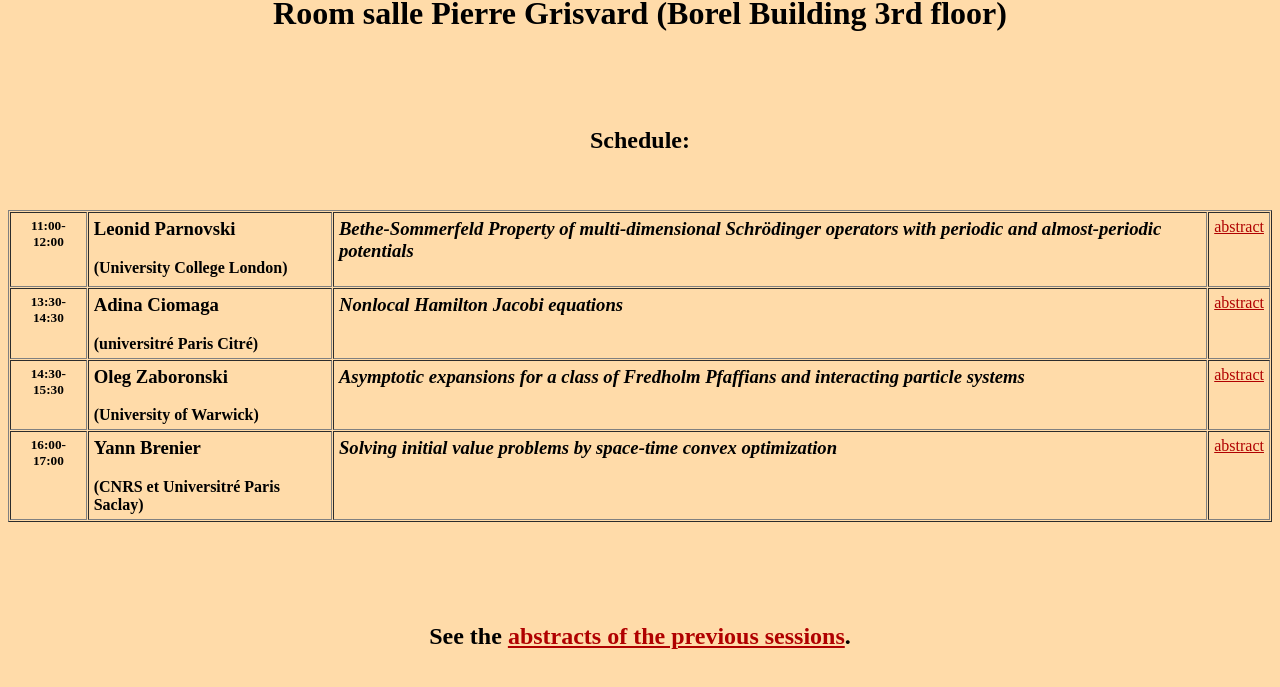
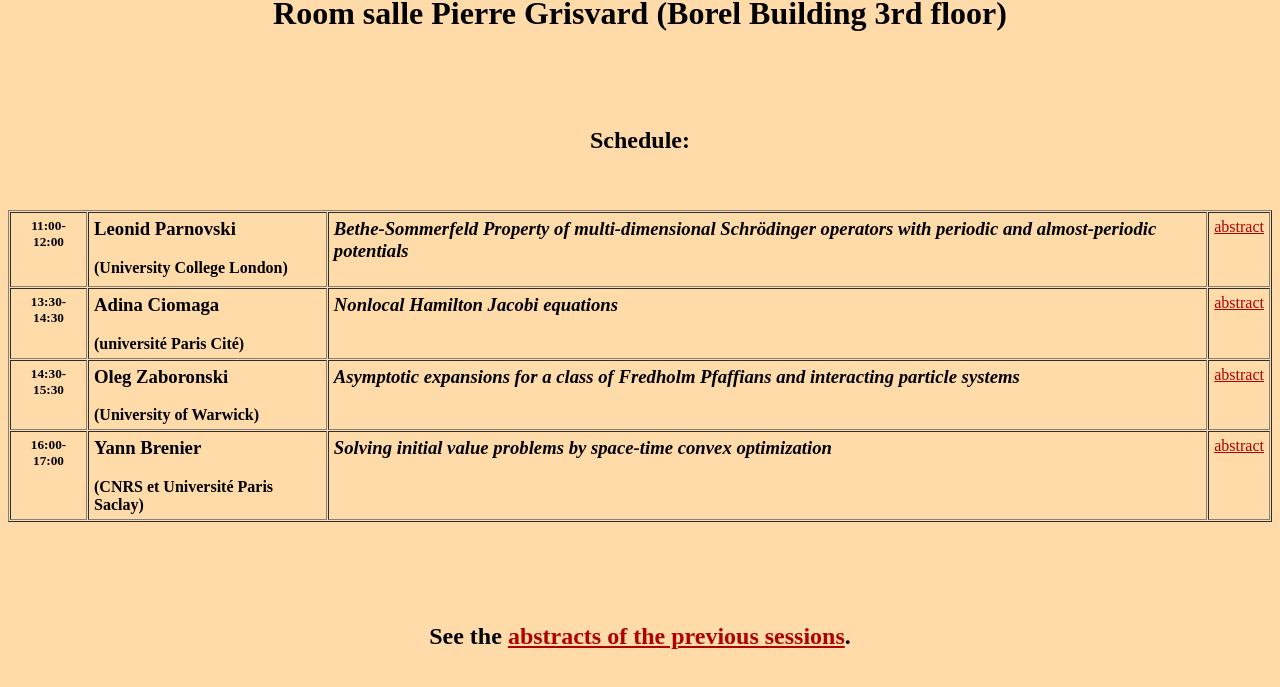
Before and after one commit to london-analysis-seminar/london-analysis-seminar.github.io, a plain HTML site: page Paris-London/index.html in a window 1280 px wide. Shown: the part 501-1188 px from the top of the page. Drawn offline with Linux system fonts and the light colour scheme.

Commit message:
Update index.html

```diff
--- a/Paris-London/index.html
+++ b/Paris-London/index.html
@@ -76,14 +76,14 @@ Schedule:
 <td valign=top align=center><h5> 11:00-12:00</h5></td>
 
   <td valign=top><b><h3>Leonid Parnovski<br></h3>(University College London)</b></td>
-  <td valign=top><i><h3>Bethe-Sommerfeld Property of multi-dimensional Schrödinger operators with periodic and almost-periodic potentials</i> </td>
+  <td valign=top><i><h3>Bethe-Sommerfeld Property of multi-dimensional Schr&ouml;dinger operators with periodic and almost-periodic potentials</i> </td>
 <td valign=top><a href="plans.abstracts.pdf"> abstract </a></td>
 </tr>
 
 
 <tr>
   <td valign=top align=center><h5> 13:30-14:30</h5></td>
-   <td valign=top><b><h3>Adina Ciomaga<br></h3>(universitr&eacute; Paris Citr&eacute;)</b></td>
+   <td valign=top><b><h3>Adina Ciomaga<br></h3>(universit&eacute; Paris Cit&eacute;)</b></td>
 </td>
 <td valign=top><i><h3>Nonlocal Hamilton Jacobi equations</h3></i></td>
 <td valign=top><a href="plans.abstracts.pdf"> abstract </a></td>
@@ -93,14 +93,14 @@ Schedule:
 <tr>
   <td valign=top align=center><h5> 14:30-15:30</h5></td>
  <td valign=top><b><h3>Oleg Zaboronski<br></h3>(University of Warwick)</b>
-<td valign=top><i><h3>Asymptotic expansions for a class of Fredholm Pfaffians and interacting particle systems</h3></i></td>
+<td valign=top><i><h3>Asymptotic expansions for a class of Fredholm Pfaffians and interacting particle systems</h3></i></td>
 
 <td valign=top><a href="plans.abstracts.pdf"> abstract </a></td>
 </tr>
 
 <tr>
   <td valign=top align=center><h5> 16:00-17:00</h5></td>
-   <td valign=top><b><h3>Yann Brenier<br></h3>(CNRS et Universitr&eacute; Paris Saclay)</b></td>
+   <td valign=top><b><h3>Yann Brenier<br></h3>(CNRS et Universit&eacute; Paris Saclay)</b></td>
 </td>
 <td valign=top><i><h3>Solving initial value problems by space-time convex optimization</h3></i></td>
 <td valign=top><a href="plans.abstracts.pdf"> abstract </a></td>
```
